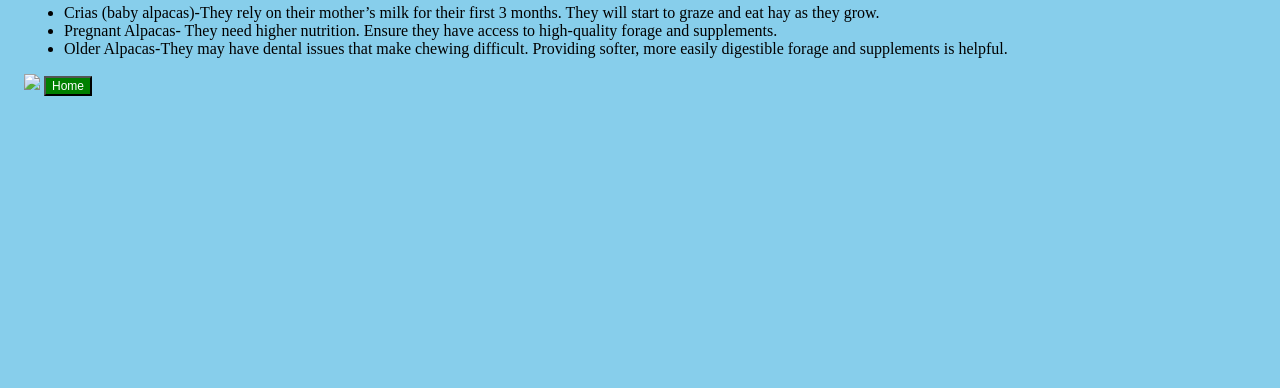
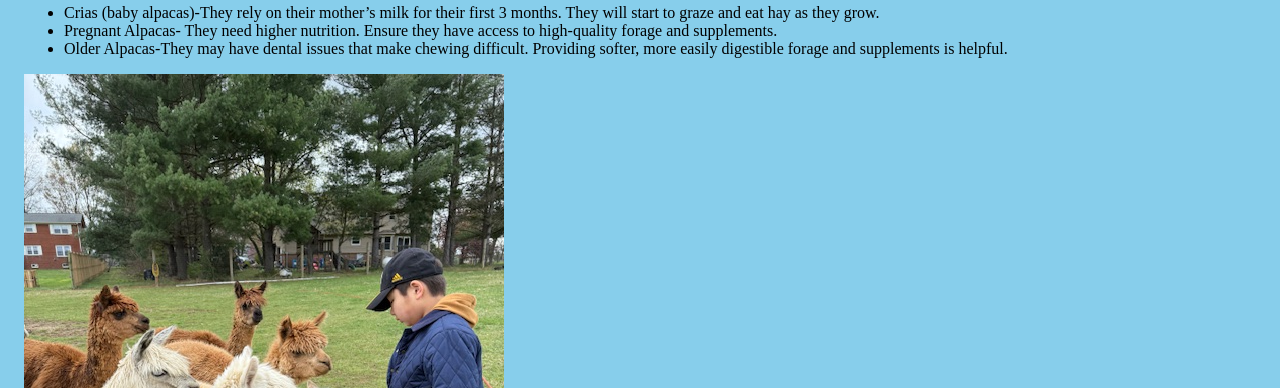
Before and after one commit to Iconic-Gold-Eye/Alpaca-Care-Taking, a plain HTML site: page docs/Nutrition.html in a window 1280 px wide. Shown: the part 412-800 px from the top of the page. Drawn offline with Linux system fonts and the light colour scheme.

Commit message:
Update Nutrition.html

```diff
--- a/docs/Nutrition.html
+++ b/docs/Nutrition.html
@@ -18,6 +18,6 @@
         <li> Pregnant Alpacas- They need higher nutrition. Ensure they have access to high-quality forage and supplements. </li>
         <li> Older Alpacas-They may have dental issues that make chewing difficult. Providing softer, more easily digestible forage and supplements is helpful. </li>
       </ul>
-      <img src="Nutrition.html">
+      <img src="Nutrition.jpg">
       <a href="index.html"> <button> Home </button> </a>
   </body>
```
